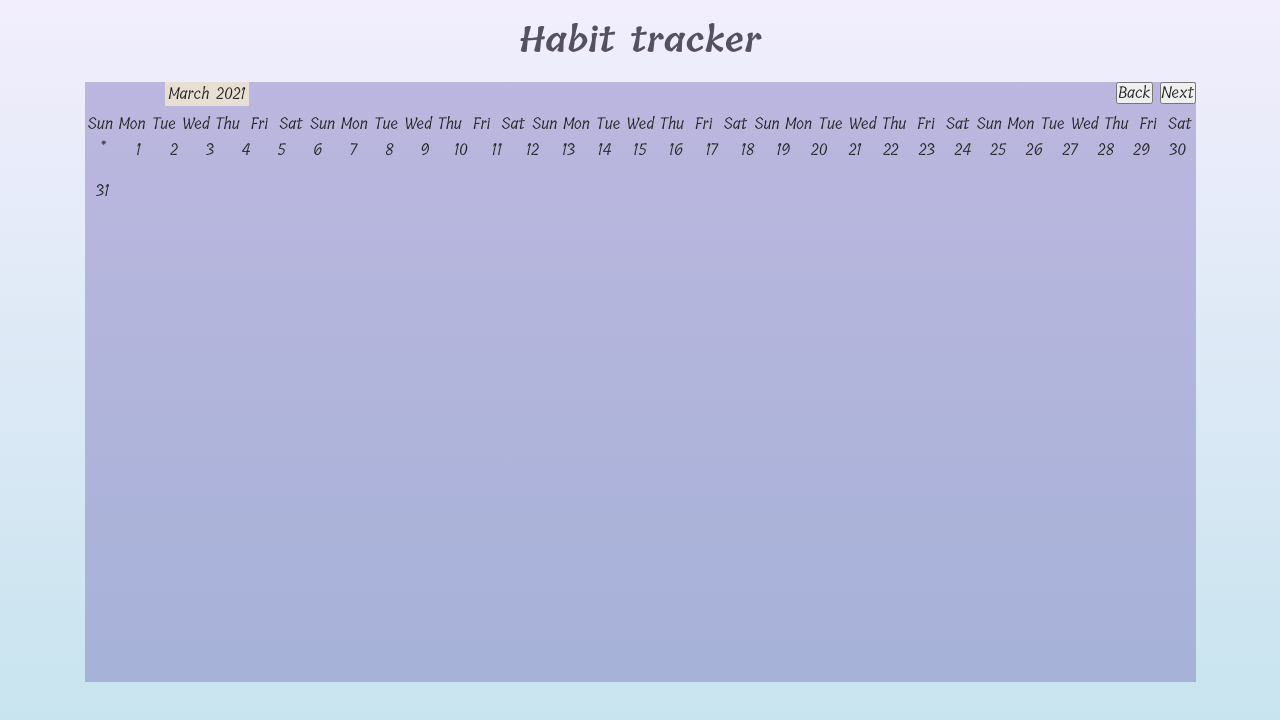
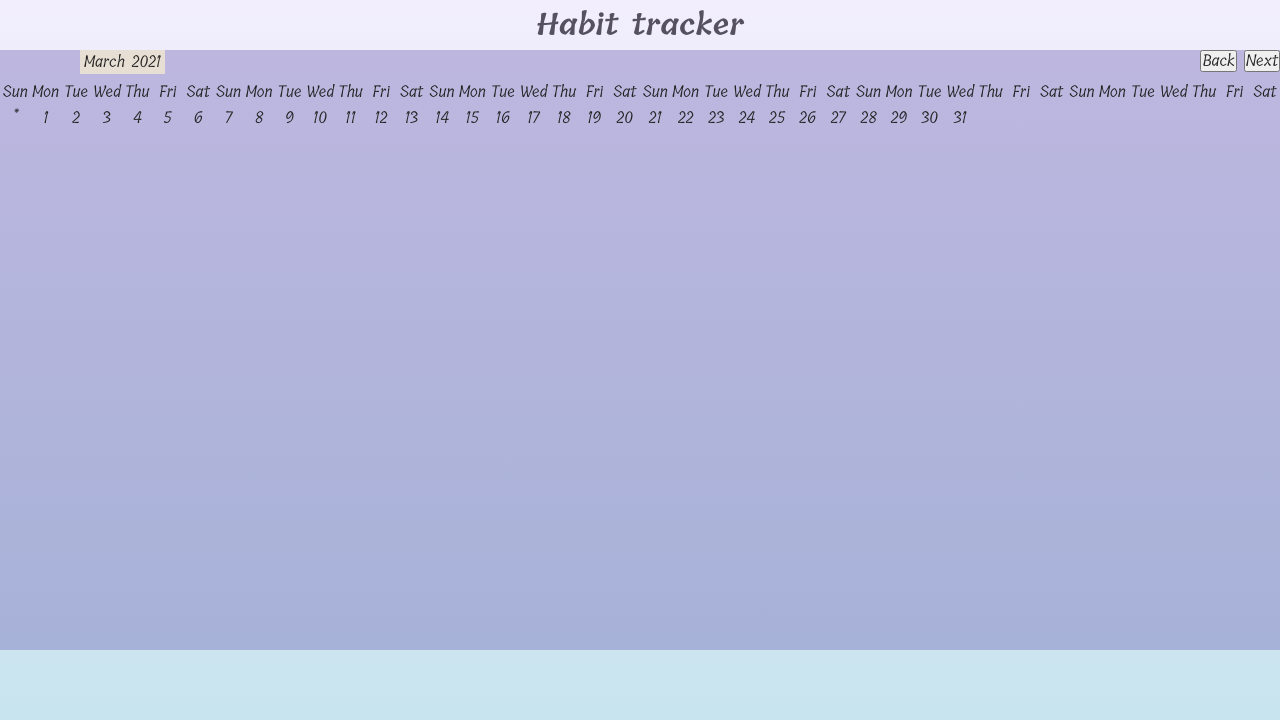
Before and after one commit to veronnah/habit-tracker, a plain HTML site: page index.html in a window 1280 px wide. Drawn offline with Linux system fonts and the light colour scheme.

```diff
--- a/css/style.css
+++ b/css/style.css
@@ -119,13 +119,12 @@
 .main__heading {
     display: flex;
     justify-content: center;
-
 }
-
 .heading {
     color: #56515F;
     font-weight: 600;
-    font-size: 35px;
+    font-size: 30px;
+    margin: 10px;
 }
 
 .heading-pic1 img,
@@ -142,7 +141,7 @@
 
 .calendar{
     margin: 0 auto;
-    max-width: 1111px;
+    /* max-width: 1111px; */
     height: 600px;
     background-color: rgba(105, 90, 173, 0.37);
     display: flex;
@@ -154,7 +153,7 @@
 }
 .weekdays{
     display: grid;
-    grid-template-columns: repeat(35, 1fr);
+    grid-template-columns: repeat(42, 1fr);
     justify-content: space-between;
     margin: 10px 0 10px;
     text-align: center;
@@ -167,7 +166,7 @@
 }
 .checkboxes__grid{
     display: grid;
-    grid-template-columns: repeat(31, 1fr);
+    grid-template-columns: repeat(42, 1fr);
     text-align: center;
 }
 .checkboxes-row{
--- a/index.html
+++ b/index.html
@@ -69,6 +69,14 @@
           <div>Thu</div>
           <div>Fri</div>
           <div>Sat</div>
+
+          <div>Sun</div>
+          <div>Mon</div>
+          <div>Tue</div>
+          <div>Wed</div>
+          <div>Thu</div>
+          <div>Fri</div>
+          <div>Sat</div>
         </div>
 
         <div class="checkboxes__grid">
--- a/js/main.js
+++ b/js/main.js
@@ -2,6 +2,7 @@ let nav = 0;
 
 
 const weekdays = [
+    'Sunday', 'Monday', 'Tuesday', 'Wednesday', 'Thursday', 'Friday', 'Saturday',
     'Sunday', 'Monday', 'Tuesday', 'Wednesday', 'Thursday', 'Friday', 'Saturday',
     'Sunday', 'Monday', 'Tuesday', 'Wednesday', 'Thursday', 'Friday', 'Saturday',
     'Sunday', 'Monday', 'Tuesday', 'Wednesday', 'Thursday', 'Friday', 'Saturday',
```
